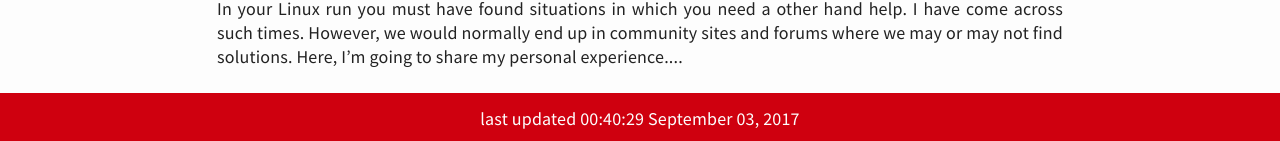
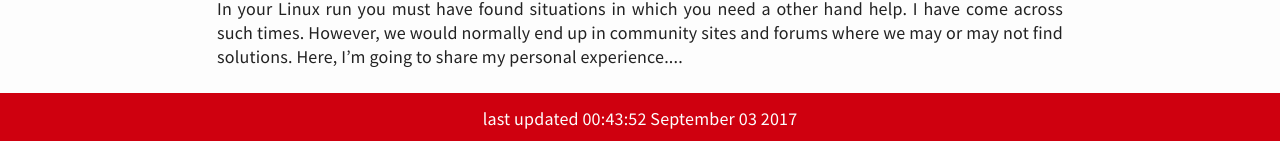
Before and after one commit to shonry271192/-, a Jekyll site: the page built from index.html, in a window 1280 px wide. Shown: the part 1671-1812 px from the top of the page. Built offline with Jekyll 4.4.1, drawn with Linux system fonts in a browser that asks for light colours; the list of posts is cut into pages by our own code.

Commit message:
updated site

```diff
--- a/_includes/footer.html
+++ b/_includes/footer.html
@@ -1 +1 @@
-<footer><span> last updated 00:40:29 September 03, 2017 </span></footer>
+<footer><span> last updated 00:43:52 September 03  2017 </span></footer>
```
